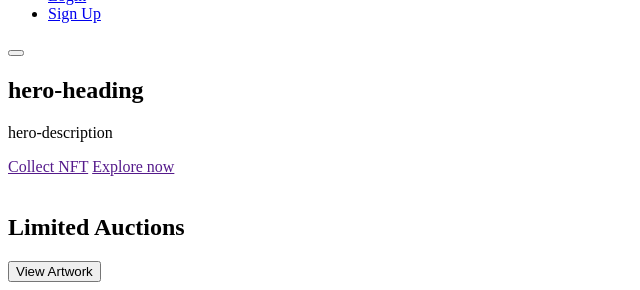
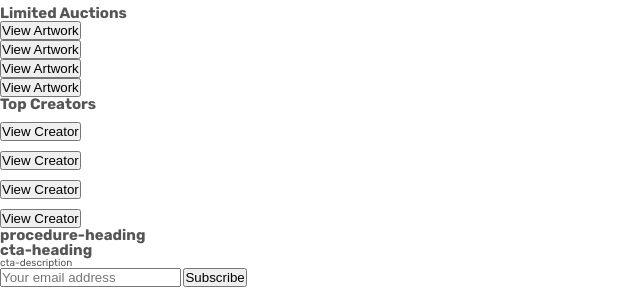
Before and after one commit to MaximilienFathi/nft-marketplace, a website: page index.html in a window 1280 px wide. Shown: the part 109-399 px from the top of the page, without its empty margins (0-640 px from the left). Drawn offline with Linux system fonts and the light colour scheme.

Commit message:
Style html and body elements

```diff
--- a/index.html
+++ b/index.html
@@ -3,6 +3,15 @@
   <head>
     <meta charset="UTF-8" />
     <title>Title</title>
+
+    <link rel="stylesheet" href="styles.css" />
+
+    <link rel="preconnect" href="https://fonts.googleapis.com" />
+    <link rel="preconnect" href="https://fonts.gstatic.com" crossorigin />
+    <link
+      href="https://fonts.googleapis.com/css2?family=Rubik:wght@400;500;600;700&display=swap"
+      rel="stylesheet"
+    />
   </head>
   <body>
     <header class="header">
--- a/styles.css
+++ b/styles.css
@@ -0,0 +1,18 @@
+* {
+  margin: 0;
+  padding: 0;
+  border-sizing: border-box;
+}
+
+html {
+  font-size: 62.5%;
+  /*overflow-x: hidden;*/
+}
+
+body {
+  color: #555;
+  font-family: Rubik, sans-serif;
+  font-weight: 400;
+  line-height: 1;
+  /*overflow-x: hidden;*/
+}
```
